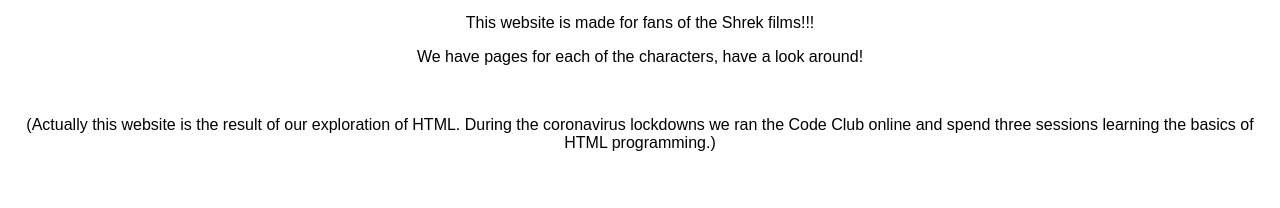
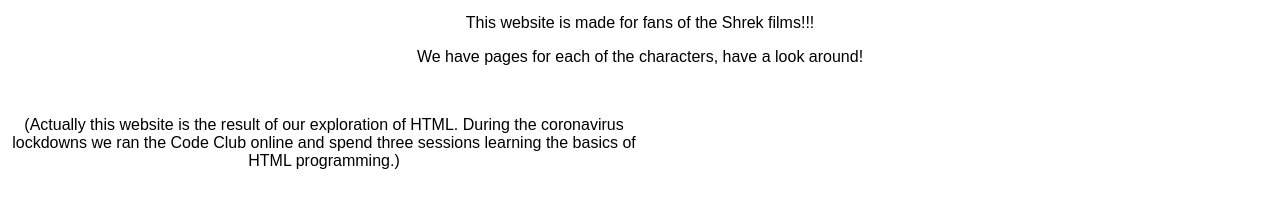
Before and after one commit to WokLibCodeClub/OurWebsite, a plain HTML site: page index.html in a window 1280 px wide. Shown: the part 108-316 px from the top of the page. Drawn offline with Linux system fonts and the light colour scheme.

Commit message:
Update index.html

```diff
--- a/index.html
+++ b/index.html
@@ -26,7 +26,7 @@
       <p>This website is made for fans of the Shrek films!!!</p>
       <p>We have pages for each of the characters, have a look around! </p>
       <br>
-      <p>(Actually this website is the result of our exploration of HTML.
+      <p style="width: 50%;">(Actually this website is the result of our exploration of HTML.
         During the coronavirus lockdowns we ran the Code Club online and
         spend three sessions learning the basics of HTML programming.)</p>
     </div>
```
